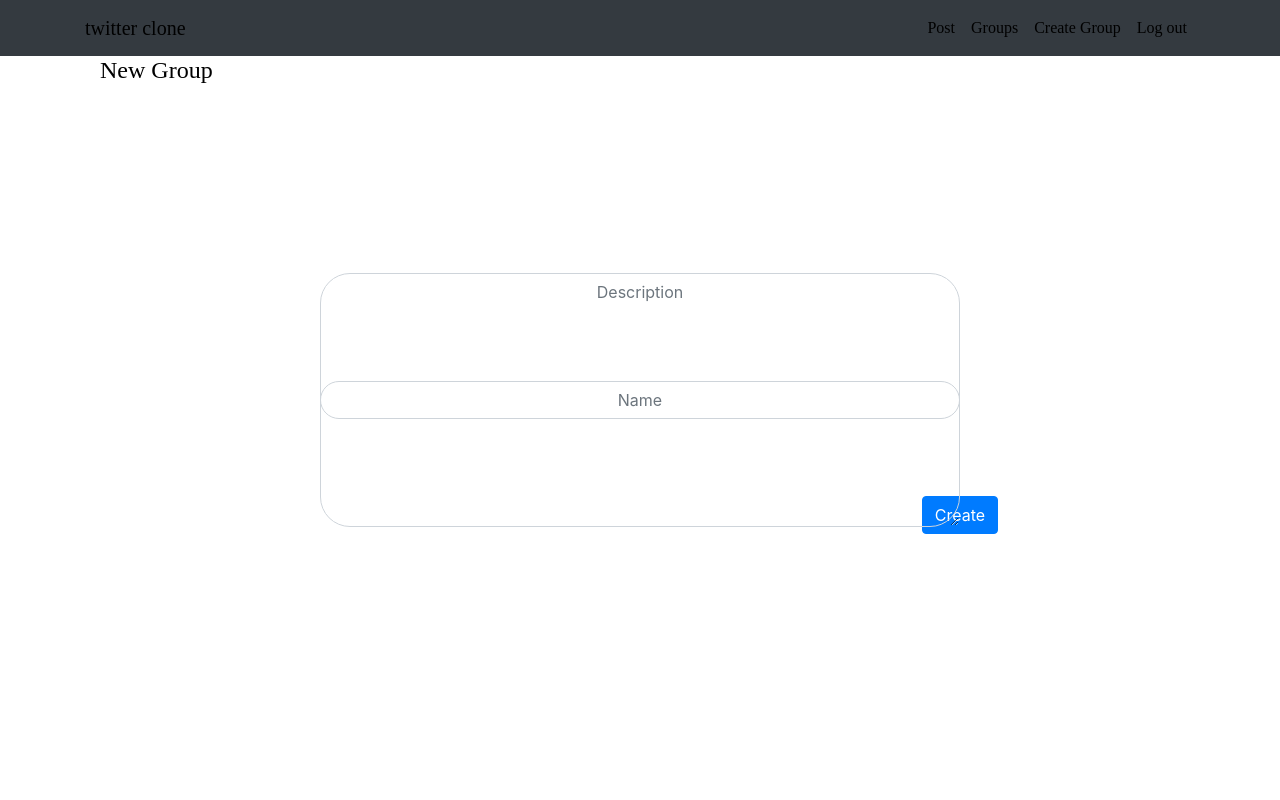
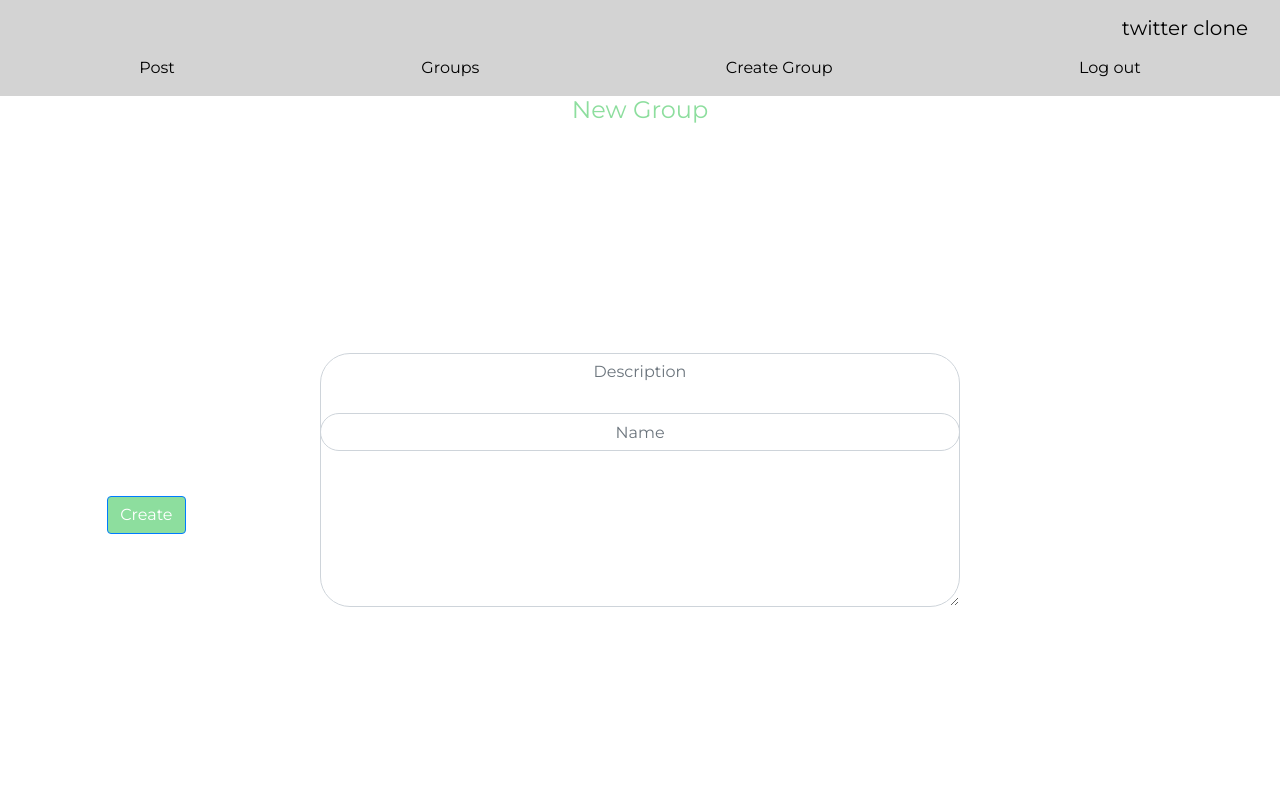
Before and after one commit to kahilnayton/twitter-clone-with-django, a Django app: page /groups/new/ in a window 1280 px wide. Run offline with Django 3.2, Linux system fonts and the light colour scheme; a user stored in the database is signed in; a map, chart or similar area stays blank; some libraries are stand-ins or nearby versions.

Commit message:
added some more css

```diff
--- a/twitterdjango/accounts/templates/accounts/login.html
+++ b/twitterdjango/accounts/templates/accounts/login.html
@@ -4,8 +4,8 @@
 {% load bootstrap4 %}
 
 {% block content %}
-<div class="container">
-  <h1>Login</h1>
+<div class="login-container">
+  <h1 class='login-title'>Login</h1>
   <form method="POST" class="form">
     {% csrf_token %}
     {% bootstrap_form form %}
--- a/twitterdjango/accounts/templates/accounts/signup.html
+++ b/twitterdjango/accounts/templates/accounts/signup.html
@@ -4,8 +4,8 @@
 {% load bootstrap4 %}
 
 {% block content %}
-<div class="container">
-  <h1>Sign Up</h1>
+<div class="signup-container">
+  <h1 class='signup-title'>Sign Up</h1>
   <form method="POST" class="form">
     {% csrf_token %}
     {% bootstrap_form form %}
--- a/twitterdjango/groups/templates/groups/group_form.html
+++ b/twitterdjango/groups/templates/groups/group_form.html
@@ -3,7 +3,7 @@
 
 {% block group_content %}
 <div class="container">
-  <h4>New Group</h4>
+  <h4 class='new-group-title'>New Group</h4>
   <form method="POST" action="{% url 'groups:create' %}" id="groupForm">
   	{% csrf_token %}
   	{% bootstrap_form form %}
--- a/twitterdjango/groups/templates/groups/group_list.html
+++ b/twitterdjango/groups/templates/groups/group_list.html
@@ -4,13 +4,12 @@
 <div class="col-md-4">
 	<div class="content">
 		{% if user.is_authenticated %}
-		<h2>
-			Welcome back
+		<h2 class='welcome-title'>Welcome back
 			<a href="{% url 'posts:for_user' username=user.username %}">@{{user.username }}</a>
 		</h2>
 
     {% endif %}
-			<h2>Groups</h2>
+			<h2 class='group-title'>Groups</h2>
 
 			<p>Check out all the groups, <br>Select a group with a shared interest!</p>
 	</div>
--- a/twitterdjango/static/twitterdjango/css/master.css
+++ b/twitterdjango/static/twitterdjango/css/master.css
@@ -1,23 +1,32 @@
-
-
 :root {
   --text-light: rgb(255, 242, 242);
+  --text-color: rgb(141, 222, 158);
   --text-dark: black;
+  --bg-grey: rgb(211, 211, 211);
   --bg-light: white;
   --bg-dark: black;
 
-  --font-prime: 'Raleway', sans-sarif;
-  --font-second: 'Open Sans', sans-sarif;
+  --font-prime: "Montserrat", sans-sarif;
+  --font-second: "Open Sans", sans-sarif;
 }
 
-
-html, body {
+html,
+body {
   margin: 0;
   padding: 0;
   overflow: hidden;
   background-color: var(--bg-light);
-  color:white;
+  font-family: var(--font-prime);
+  color: white;
   height: 100vh;
+}
+
+nav {
+  /* border: solid blue; */
+  display: flex;
+  justify-content: center;
+  flex-direction: row;
+  background: var(--bg-grey);
 }
 
 a,
@@ -35,7 +44,6 @@ header {
   height: 20vh;
   display: grid;
   grid-template-columns: 2fr 2fr 2fr;
-
 }
 
 form {
@@ -46,9 +54,17 @@ form {
   align-items: center;
   text-align: center;
   position: fixed;
-  width: 50%;
   top: 50%;
-  left: 50%;
+}
+
+title,
+.group-title,
+.new-group-title,
+.welcome-title,
+.login-title,
+.signup-title {
+  color: var(--text-color);
+  text-align: center;
 }
 
 .form-control {
@@ -59,13 +75,11 @@ form {
   align-items: center;
   text-align: center;
   position: fixed;
-  width: 50%;
-  top: 50%;
   left: 50%;
   transform: translate(-50%, -50%);
   background: var(--bg-soft);
   background-size: cover;
-  max-width: 100%;
+  max-width: 50%;
   max-height: 100%;
 }
 
@@ -79,12 +93,24 @@ form {
 }
 
 .btn-primary {
-display: flex;
-
+  display: flex;
+  background: var(--text-color);
 }
 
 .btn {
+}
 
+.navbar {
+}
+
+.nav-container {
+  /* border: solid red; */
+  width: 100%;
+  justify-content: flex-start;
+}
+
+.group-title {
+  position: center;
 }
 
 footer {
@@ -97,9 +123,14 @@ button {
   cursor: pointer;
 }
 
-
 /* ******** Hover ************ */
 input:hover {
   transition: background-color 2s;
   background: var(--bg-light);
 }
+
+@media only screen and (min-device-width: 768px) and (max-device-width: 1024px) and (-webkit-min-device-pixel-ratio: 1) {
+  .form-group {
+    display: unset;
+  }
+}
--- a/twitterdjango/templates/base.html
+++ b/twitterdjango/templates/base.html
@@ -17,8 +17,8 @@
 
   </head>
   <body>
-    <nav class="navbar navbar-expand-lg bg-dark mynav" role="navigation" id="navbar">
-      <div class="container">
+    <nav class="navbar navbar-expand-lg mynav" role="navigation" id="navbar">
+      <div class="nav-container">
         <div class="navbar-nav align-items-center">
           <a class="navbar-brand mynav" href="{% url 'home' %}">twitter clone</a>
         </div>
@@ -43,13 +43,10 @@
       {% endblock %}
     </div>
 
-    <canvas id="canvas"></canvas>
-
     <script src="{% static "twitterdjango/js/master.js"%}" type="text/javascript" ></script>
 
-    <!-- Latest compiled and minified jQuery -->
     <script src="https://code.jquery.com/jquery-3.3.1.slim.min.js" integrity="sha384-q8i/X+965DzO0rT7abK41JStQIAqVgRVzpbzo5smXKp4YfRvH+8abtTE1Pi6jizo" crossorigin="anonymous"></script>
-    <!-- Latest compiled and minified JavaScript -->
+
     <script src="https://stackpath.bootstrapcdn.com/bootstrap/4.1.3/js/bootstrap.min.js" integrity="sha384-ChfqqxuZUCnJSK3+MXmPNIyE6ZbWh2IMqE241rYiqJxyMiZ6OW/JmZQ5stwEULTy" crossorigin="anonymous"></script>
 
   </body>
```
Also changed, not shown: twitterdjango/db.sqlite3.
